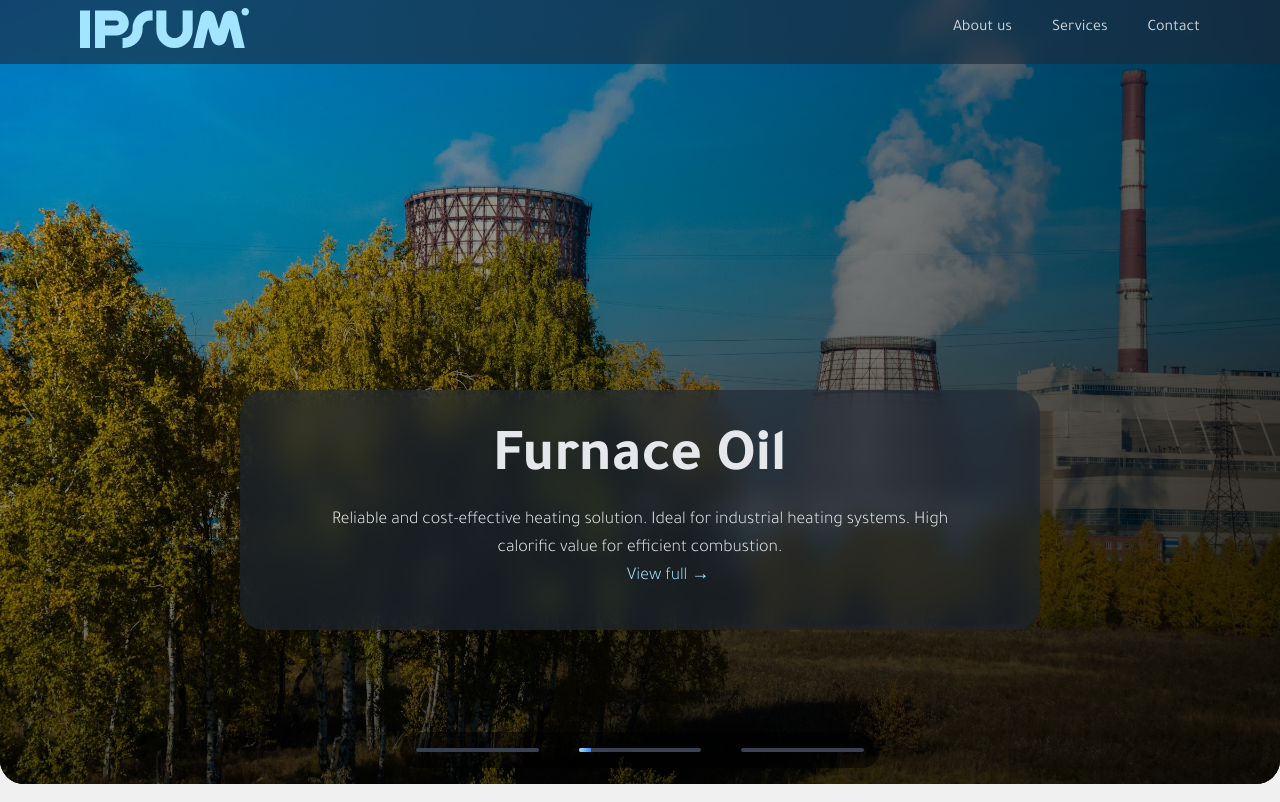
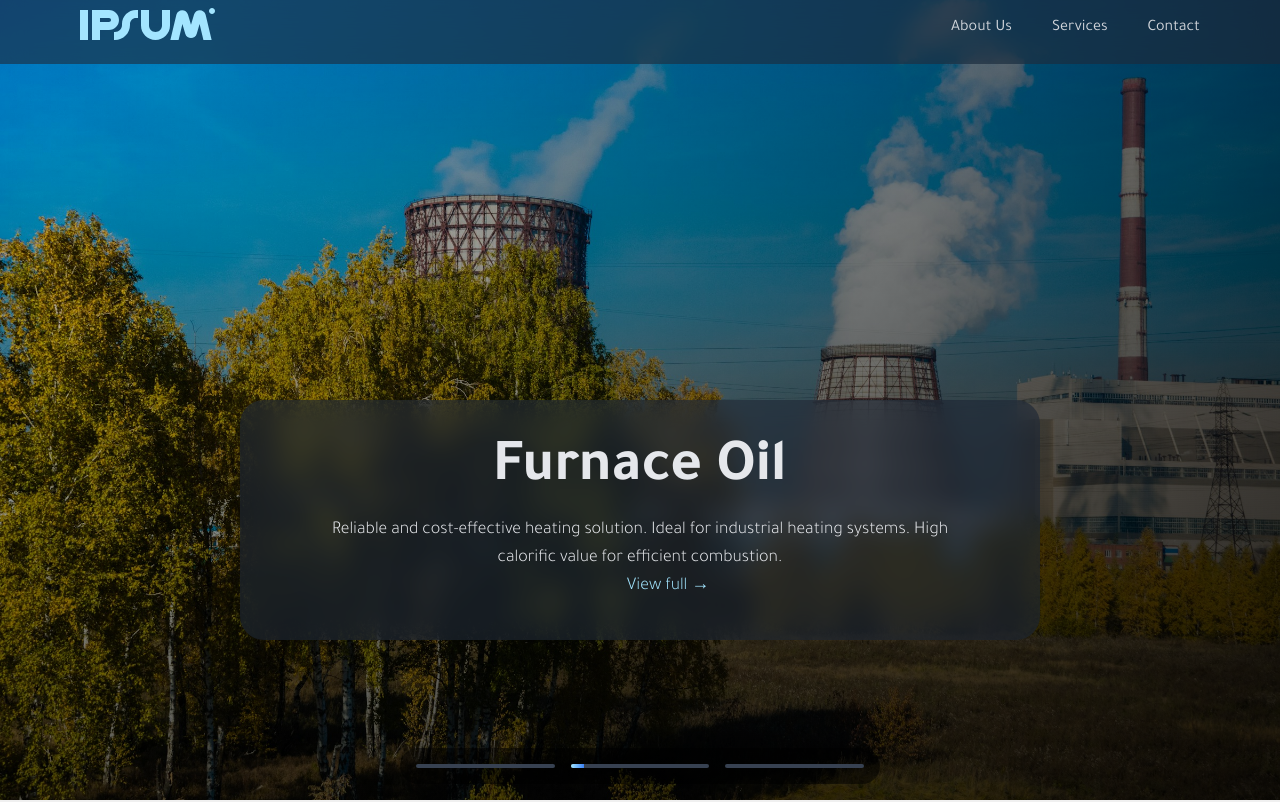
Before and after one commit to Aryan-yadav15/Client-Petrolium_Web, a Next.js app: page / in a window 1280 px wide. Shown: the top 802 px of the page. Built offline with nearby package versions, Linux system fonts and the light colour scheme.

Commit message:
full hero

```diff
--- a/src/app/_components/(global)/Navbar.jsx
+++ b/src/app/_components/(global)/Navbar.jsx
@@ -1,42 +1,73 @@
-"use client"
+"use client";
 import React, { useState, useEffect } from "react";
 import { FiMenu, FiX } from "react-icons/fi";
 
 const Navbar = () => {
-  const [isMenuOpen, setIsMenuOpen] = useState(false);
+  const [isOpen, setIsOpen] = useState(false);
   const [scrollProgress, setScrollProgress] = useState(0);
 
   useEffect(() => {
     const handleScroll = () => {
       const totalScroll = document.documentElement.scrollTop;
-      const windowHeight = document.documentElement.scrollHeight - document.documentElement.clientHeight;
-      const scroll = `${(totalScroll / windowHeight) * 100}`;
-      setScrollProgress(scroll);
+      const windowHeight =
+        document.documentElement.scrollHeight -
+        document.documentElement.clientHeight;
+      const scroll = totalScroll === 0
+        ? 0
+        : `${(totalScroll / windowHeight) * 100}`;
+
+      setScrollProgress(Number(scroll));
     };
 
     window.addEventListener("scroll", handleScroll);
     return () => window.removeEventListener("scroll", handleScroll);
   }, []);
 
+  const NavLinks = ({ mobile = false }) => {
+    const linkClass = mobile
+      ? "text-2xl text-white font-semibold hover:text-gray-300 hover:scale-105 transition-all active:text-gray-500"
+      : "hover:text-white hover:scale-110 transition-all cursor-pointer";
+
+    return (
+      <>
+        <a href="#about" className={linkClass} onClick={() => mobile && setIsOpen(false)}>
+          About Us
+        </a>
+        <a href="#services" className={linkClass} onClick={() => mobile && setIsOpen(false)}>
+          Services
+        </a>
+        <a href="#contact" className={linkClass} onClick={() => mobile && setIsOpen(false)}>
+          Contact
+        </a>
+      </>
+    );
+  };
+
   return (
     <div className="relative z-50">
-      <div className="fixed top-0 w-full h-16 bg-gray-800 bg-opacity-60 backdrop-blur-md px-20 py-2">
+      {/* Fixed Navigation Bar */}
+      <div className="fixed top-0 w-full h-16 bg-gray-800 bg-opacity-60 backdrop-blur-md px-4 lg:px-20 py-2">
         <div className="flex flex-row justify-between items-center">
           {/* Logo Section */}
           <section>
-            <img src="/logoipsum-311.svg" alt="Logo" />
+            <img
+              src="/logoipsum-311.svg"
+              alt="Logo"
+              className="w-auto h-8"
+            />
           </section>
 
           {/* Desktop Navigation Links */}
-          <section className="hidden md:flex gap-10 text-gray-300 ">
-            <span className="hover:text-white hover:scale-110 transition-all">About us</span>
-            <span className="hover:text-white hover:scale-110 transition-all">Services</span>
-            <span className="hover:text-white hover:scale-110 transition-all">Contact</span>
+          <section className="hidden md:flex gap-10 text-gray-300 pt-2">
+            <NavLinks />
           </section>
 
           {/* Mobile Hamburger Icon */}
-          <section className="md:hidden text-gray-300" onClick={() => setIsMenuOpen(!isMenuOpen)}>
-            {isMenuOpen ? <FiX size={24} /> : <FiMenu size={24} />}
+          <section
+            className="md:hidden text-gray-300"
+            onClick={() => setIsOpen(!isOpen)}
+          >
+            {isOpen ? <FiX size={24} /> : <FiMenu size={24} />}
           </section>
         </div>
       </div>
@@ -48,6 +79,26 @@ const Navbar = () => {
           style={{ width: `${scrollProgress}%` }}
         ></div>
       </div>
+
+      {/* Mobile Menu */}
+      {isOpen && (
+        <div className="fixed inset-0 bg-gray-900 bg-opacity-95 z-50 md:hidden animate-fade-in">
+          <div className="relative h-full">
+            {/* Close button */}
+            <button
+              onClick={() => setIsOpen(false)}
+              className="absolute top-4 right-4 text-white hover:text-gray-300 transition-colors"
+            >
+              <FiX size={32} />
+            </button>
+
+            {/* Navigation links */}
+            <div className="flex flex-col items-center justify-center h-full space-y-8">
+              <NavLinks mobile={true} />
+            </div>
+          </div>
+        </div>
+      )}
     </div>
   );
 };
--- a/src/app/_components/(landingPage)/HeroSlider.jsx
+++ b/src/app/_components/(landingPage)/HeroSlider.jsx
@@ -67,7 +67,7 @@ const ImageSlider = () => {
   };
 
   return (
-    <div className="relative w-full h-[98vh] overflow-hidden rounded-b-3xl">
+    <div className="relative w-full h-[100vh] overflow-hidden ">
       {/* Slider Wrapper */}
       <div className="relative w-full h-full bg-black">
         <AnimatePresence mode="wait">
@@ -110,7 +110,7 @@ const ImageSlider = () => {
                     {images[currentIndex].subheading}
                   </span>
                   <span className="text-neonBlue pl-14 text-lg font-thin w-[50vw]">
-                    View full  →
+                    View full →
                   </span>
                 </motion.div>
               </div>
@@ -120,18 +120,12 @@ const ImageSlider = () => {
       </div>
 
       {/* Image Names and Progress Bars */}
-      <div className="absolute flex flex-row justify-evenly bottom-4 left-1/2 transform -translate-x-1/2 w-[30rem] px-4 gap-10 bg-[linear] bg-black/50 pt-4 rounded-3xl">
+      {/* Progress Bar Section */}
+      <div className="absolute bottom-4 left-0 right-0 flex justify-center px-4 z-40">
+        <div className="w-full max-w-[30rem] bg-black/50 rounded-3xl py-4 px-4">
+          <div className="flex flex-row justify-evenly space-x-2 sm:space-x-4">
             {images.map((image, index) => (
-          <div key={index} className="flex flex-col items-start mb-4 w-80">
-            {/* Image Name */}
-            {/* <div
-        className={`text-sm font-semibold ${
-          currentIndex === index ? "text-white" : "text-gray-400"
-        }`}
-      >
-        {image.name}
-      </div> */}
-            {/* Progress Bar */}
+              <div key={index} className="flex-1 min-w-0 max-w-full">
                 <div className="relative w-full h-1 bg-gray-700 rounded-full overflow-hidden">
                   <motion.div
                     className="absolute top-0 left-0 h-full bg-gradient-to-r from-neonBlue to-blue-500"
@@ -147,6 +141,8 @@ const ImageSlider = () => {
                 </div>
               </div>
             ))}
+          </div>
+        </div>
       </div>
 
       {/* Navigation Buttons */}
--- a/src/app/_components/(landingPage)/Products.jsx
+++ b/src/app/_components/(landingPage)/Products.jsx
@@ -18,14 +18,14 @@ const Products = () => {
           <span className="font-semibold">Products</span>
         </div>
         <h1 className="text-4xl font-bold mb-2 mt-4">Our Product Range</h1>
-        <p className="text-gray-700 text-lg mb-8">
+        <p className="text-gray-700 text-lg">
           We offer a diverse range of high-quality products designed to meet the
           needs of various industries. Our products are known for their
           reliability, efficiency, and performance.
         </p>
         <a
           href="#"
-          className="text-sky-400 font-medium flex items-center mb-12 hover:underline"
+          className="text-sky-400 font-medium flex items-center mb-4 hover:underline"
         >
           View All Products →
         </a>
```
Lines whose indentation alone changed are shown as unchanged.
